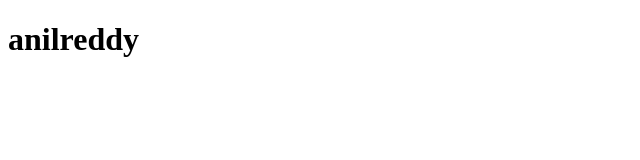
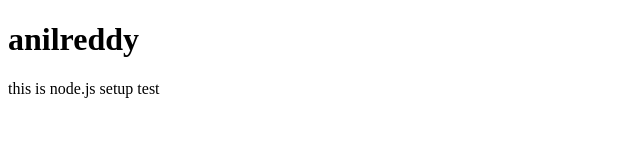
Before and after one commit to Anil2144/FULL-STACK, a website: page index.html in a window 1280 px wide. Shown: the whole page, without its empty margins (0-640 px from the left). Drawn offline with Linux system fonts and the light colour scheme.

Commit message:
2nd commit

```diff
--- a/index.html
+++ b/index.html
@@ -5,5 +5,6 @@
 </head>
 <body>
 <h1>anilreddy</h1>
+<p>this is node.js setup test</p>
 </body>
 </html>
```
Also changed, not shown: package.json (added, +24 -0 lines), 2 other files.
